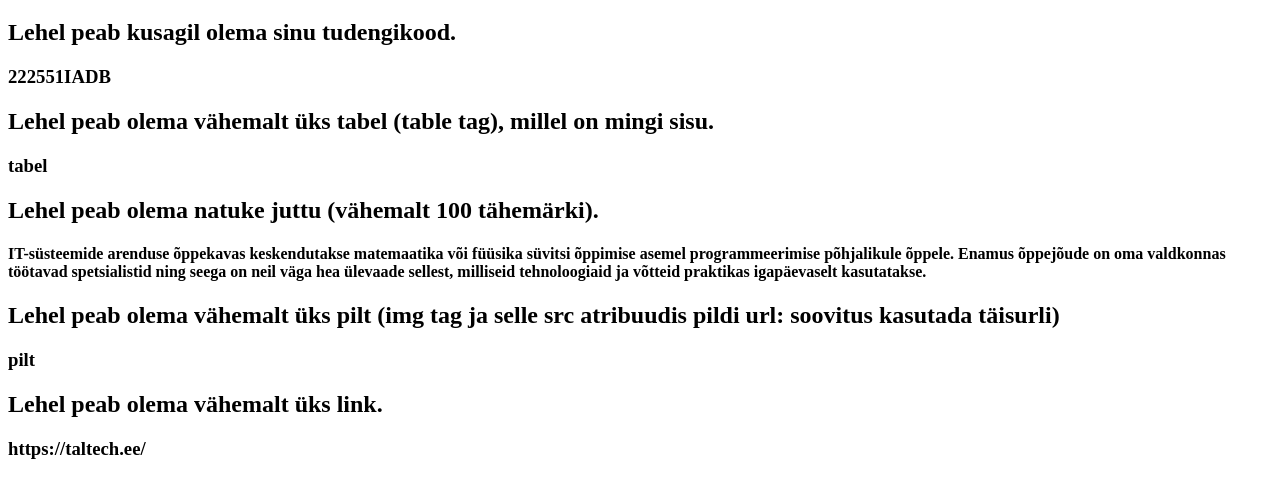
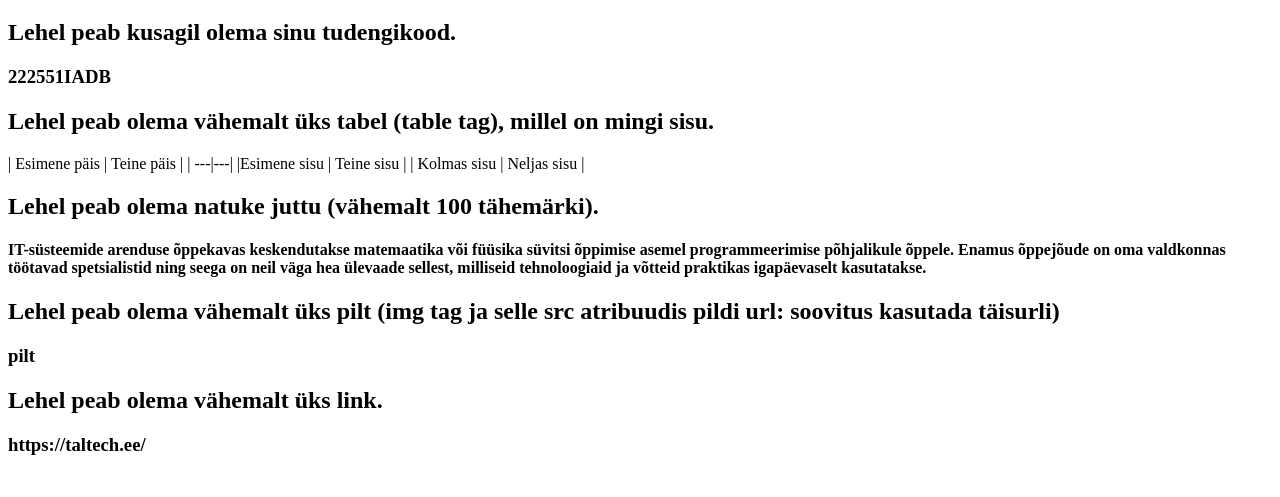
Before and after one commit to mapipe/mapipe.github.io, a plain HTML site: page index.html in a window 1280 px wide. Shown: the part 61-558 px from the top of the page. Drawn offline with Linux system fonts and the light colour scheme.

Commit message:
Update index.html

```diff
--- a/index.html
+++ b/index.html
@@ -9,7 +9,11 @@
 <h2>Lehel peab kusagil olema sinu tudengikood.</h2>
 <h3>222551IADB</h3>
 <h2>Lehel peab olema vähemalt üks tabel (table tag), millel on mingi sisu.</h2>
-<h3>tabel</h3>
+
+| Esimene päis | Teine päis |
+| ---|---|
+|Esimene sisu | Teine sisu |
+| Kolmas sisu | Neljas sisu |
 <h2>Lehel peab olema natuke juttu (vähemalt 100 tähemärki).</h2>
 <h4>IT-süsteemide arenduse õppekavas keskendutakse matemaatika või füüsika süvitsi õppimise asemel programmeerimise põhjalikule õppele. Enamus õppejõude on oma valdkonnas töötavad spetsialistid ning seega on neil väga hea ülevaade sellest, milliseid tehnoloogiaid ja võtteid praktikas igapäevaselt kasutatakse.</h4>
 <h2>Lehel peab olema vähemalt üks pilt (img tag ja selle src atribuudis pildi url: soovitus kasutada täisurli)</h2>
```
